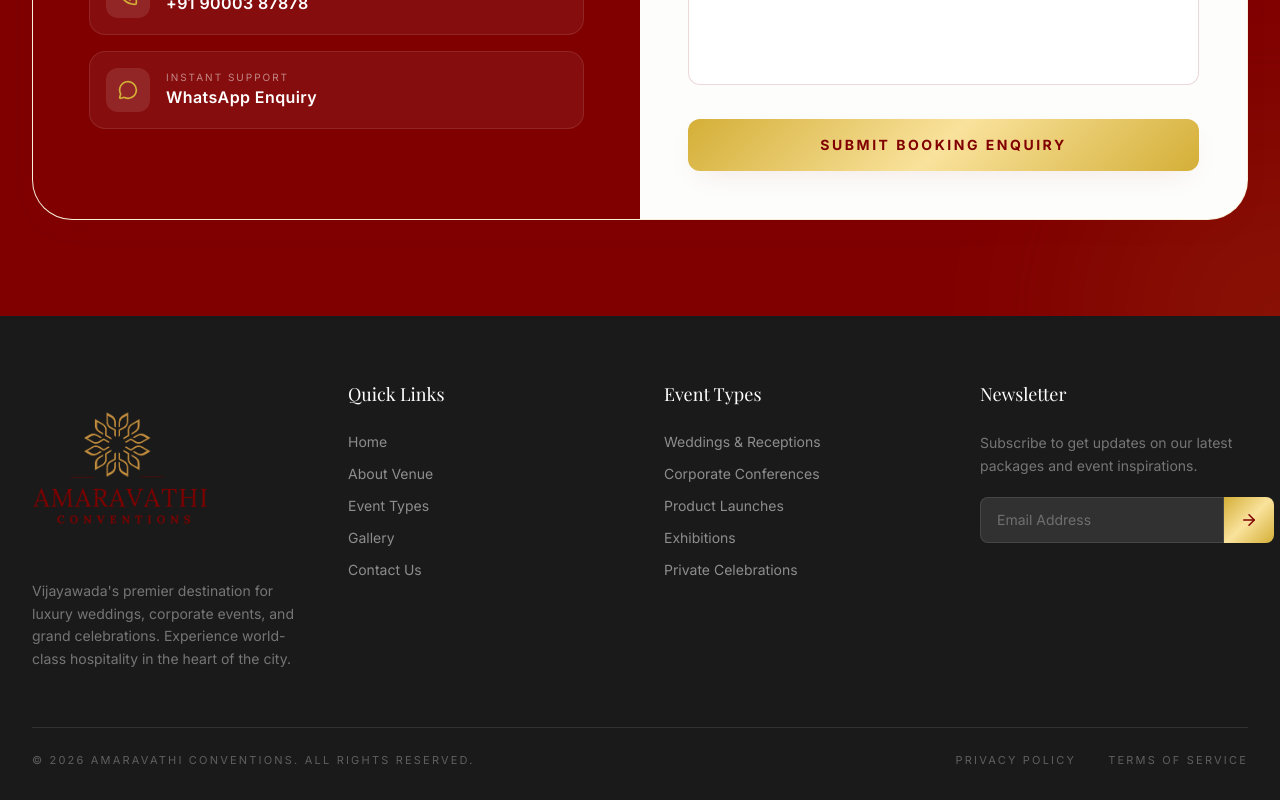
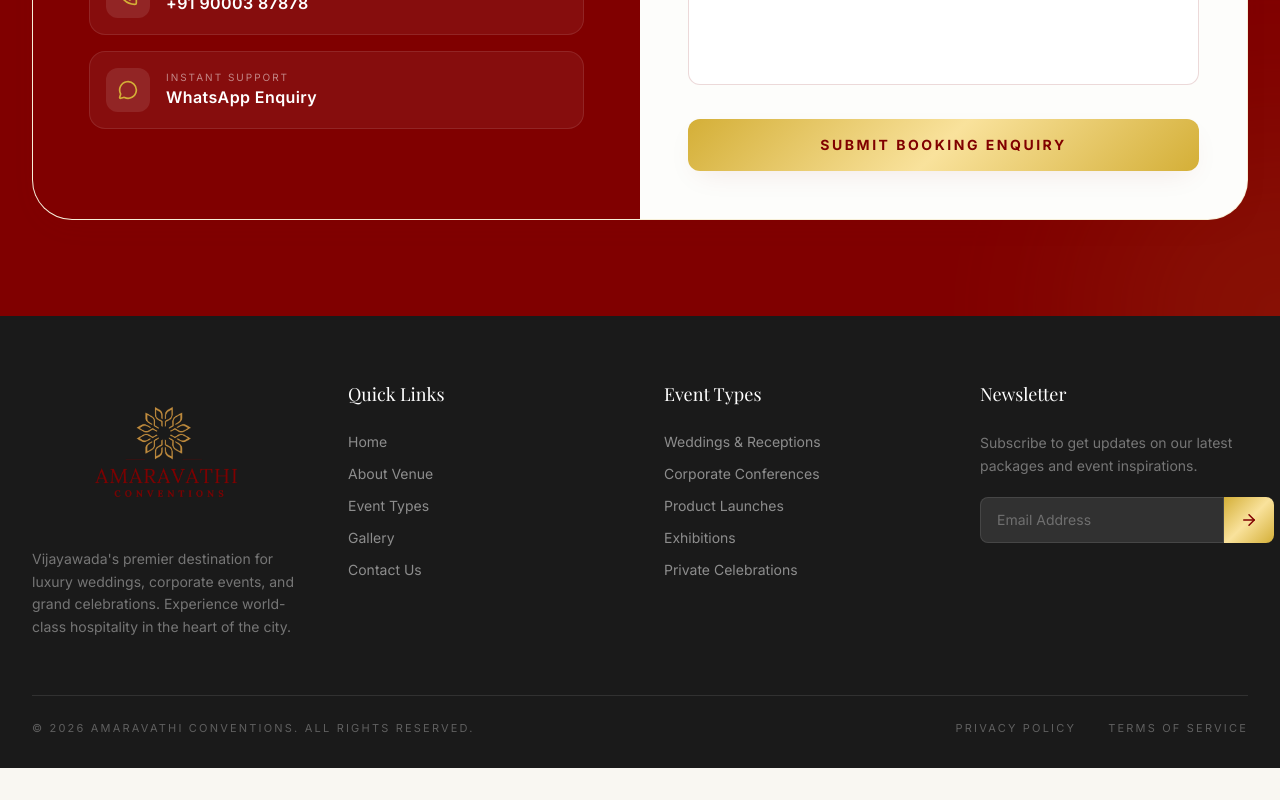
Before and after one commit to xscademembers/Amaravathi---4, a React (Vite) app: page / in a window 1280 px wide. Shown: the part 6058-6858 px from the top of the page. After the commit the page ends 6826 px from the top, so only its background shows below. Built offline with nearby package versions, Linux system fonts and the light colour scheme; no server answers; a web font is replaced by a local one.

Commit message:
logo added

```diff
--- a/src/App.tsx
+++ b/src/App.tsx
@@ -683,12 +683,14 @@ export default function App() {
         <div className="max-w-7xl mx-auto px-4 sm:px-6 lg:px-8">
           <div className="grid sm:grid-cols-2 lg:grid-cols-4 gap-12 mb-14">
             <div>
-              <div className="flex items-center gap-3 mb-6">
-                <img
-                  src="/Logo%20new.png"
-                  alt="Amaravathi Conventions"
-                  className="w-44 h-44 object-contain"
-                />
+              <div className="flex justify-center mb-6">
+                <div className="w-36 h-36 flex items-center justify-center">
+                  <img
+                    src="/Logo%20new.png"
+                    alt="Amaravathi Conventions"
+                    className="w-full h-full object-contain"
+                  />
+                </div>
               </div>
               <p className="text-white/40 text-sm leading-relaxed">
                 Vijayawada's premier destination for luxury weddings, corporate events, and grand celebrations. Experience world-class hospitality in the heart of the city.
```
